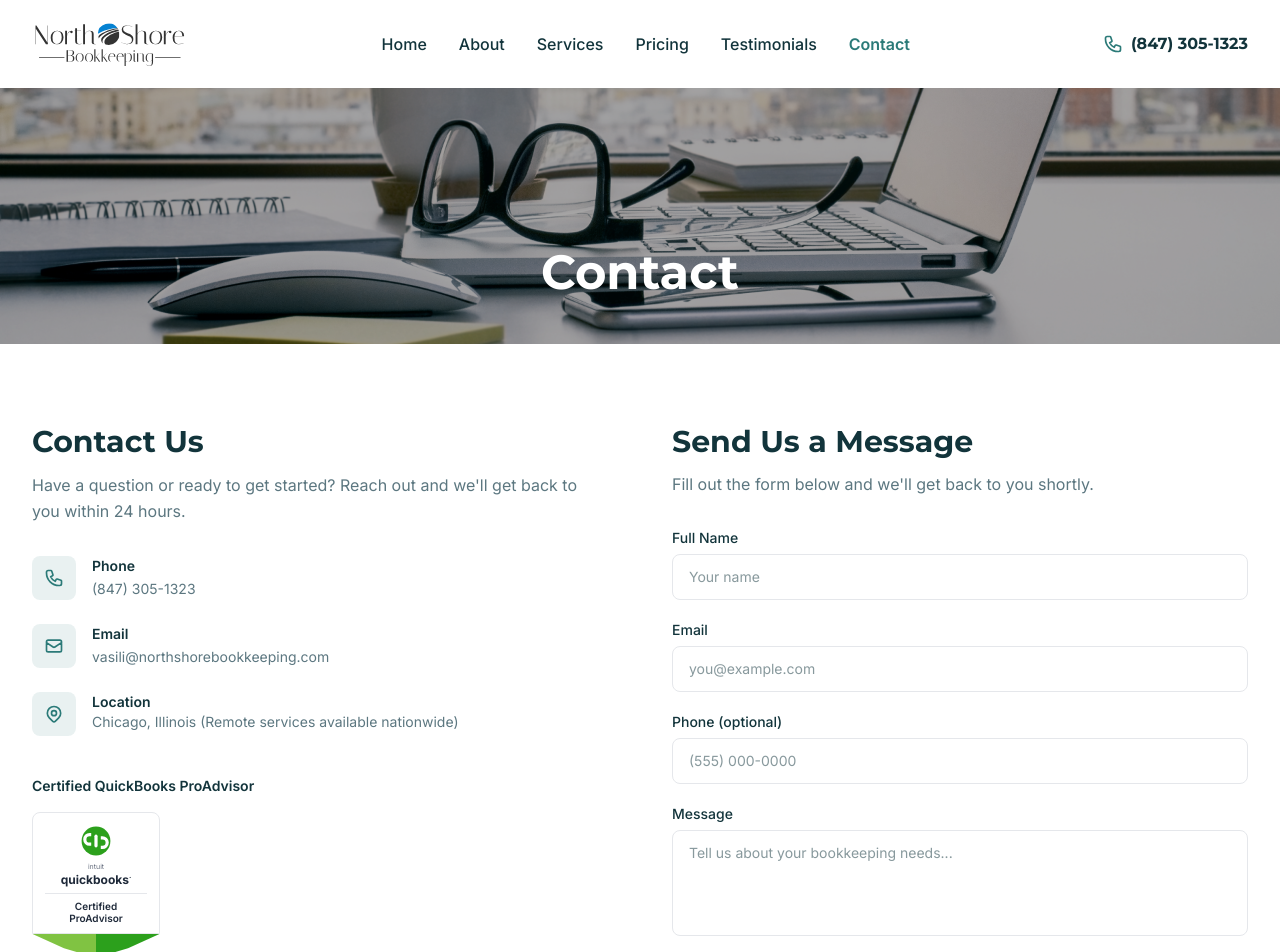
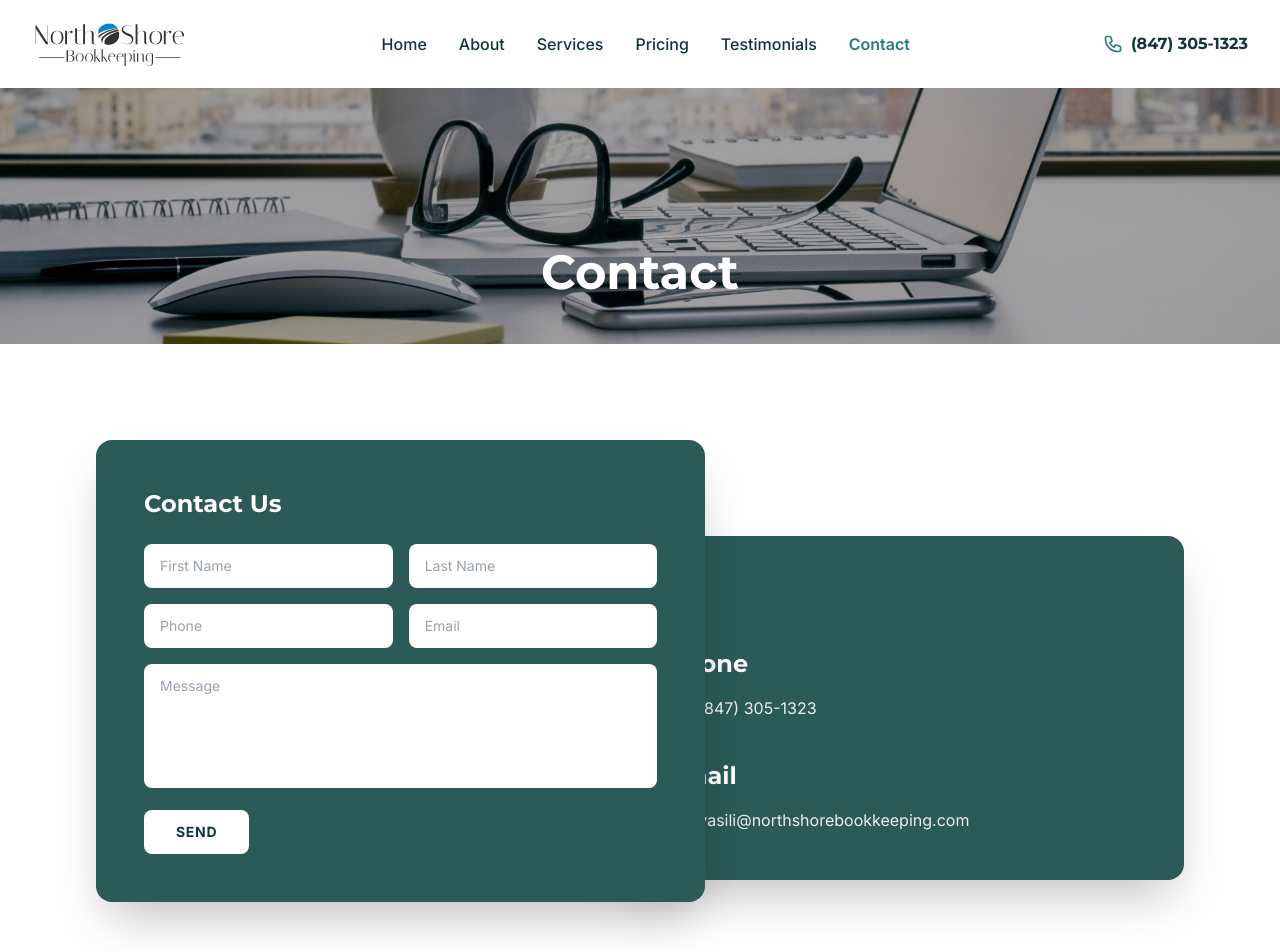
Before and after one commit to ch444444/Bookeeping, a Next.js app: page /contact in a window 1280 px wide. Shown: the top 952 px of the page. Built offline with nearby package versions, Linux system fonts and the light colour scheme.

Commit message:
Restyle contact main section as overlapping teal form + info cards; remove social links

```diff
--- a/src/app/contact/page.tsx
+++ b/src/app/contact/page.tsx
@@ -1,49 +1,100 @@
 "use client";
 
+import { useState } from "react";
 import { motion } from "framer-motion";
 import SectionWrapper from "@/components/SectionWrapper";
-import ContactForm from "@/components/ContactForm";
 
-function ProAdvisorBadge() {
+const CARD = "bg-[#2b5a58]";
+
+function ContactCardForm() {
+  const [formData, setFormData] = useState({
+    firstName: "",
+    lastName: "",
+    phone: "",
+    email: "",
+    message: "",
+  });
+  const [submitted, setSubmitted] = useState(false);
+
+  const handleSubmit = (e: React.FormEvent) => {
+    e.preventDefault();
+    // Placeholder — connect to your preferred form backend (Formspree, etc.)
+    setSubmitted(true);
+  };
+
+  const field =
+    "w-full px-4 py-3 rounded-lg bg-white text-text-dark placeholder-gray-400 text-sm outline-none focus:ring-2 focus:ring-white/50 transition-all";
+
+  if (submitted) {
     return (
-    <div className="inline-block w-32">
-      <div className="bg-white rounded-t-lg px-3 pt-3 pb-2 text-center border border-gray-200">
-        <div className="flex justify-center mb-1.5">
-          <svg className="w-8 h-8" viewBox="0 0 40 40" fill="none">
-            <circle cx="20" cy="20" r="18" fill="#2CA01C" />
-            <path
-              d="M14 14h-2a4 4 0 000 8h2v4h-2a8 8 0 010-16h2v4zm12 12h2a4 4 0 000-8h-2v-4h2a8 8 0 010 16h-2v-4z"
-              fill="white"
-            />
-            <rect x="18" y="12" width="4" height="16" rx="2" fill="white" />
-          </svg>
-        </div>
-        <p className="text-[7px] text-gray-500 leading-tight">intuit</p>
-        <p className="text-xs font-bold text-gray-800 leading-tight">
-          quickbooks<span className="text-[7px] align-top">.</span>
-        </p>
-        <div className="border-t border-gray-200 mt-1.5 pt-1.5">
-          <p className="text-[10px] font-semibold text-gray-800 leading-tight">
-            Certified
-          </p>
-          <p className="text-[10px] font-semibold text-gray-800 leading-tight">
-            ProAdvisor
+      <div className="text-center py-10">
+        <div className="text-4xl mb-4 text-white">&#10003;</div>
+        <h3 className="text-xl font-bold text-white mb-2 font-[family-name:var(--font-heading)]">
+          Thank you!
+        </h3>
+        <p className="text-white/80">
+          We&apos;ve received your message and will get back to you shortly.
         </p>
       </div>
-      </div>
-      <div className="relative">
-        <div className="flex">
-          <div
-            className="w-1/2 h-6 bg-[#80C342]"
-            style={{ clipPath: "polygon(0 0, 100% 0, 100% 100%, 50% 60%)" }}
+    );
+  }
+
+  return (
+    <form onSubmit={handleSubmit} className="space-y-4">
+      <div className="grid sm:grid-cols-2 gap-4">
+        <input
+          type="text"
+          required
+          value={formData.firstName}
+          onChange={(e) =>
+            setFormData({ ...formData, firstName: e.target.value })
+          }
+          className={field}
+          placeholder="First Name"
         />
-          <div
-            className="w-1/2 h-6 bg-[#2CA01C]"
-            style={{ clipPath: "polygon(0 0, 100% 0, 50% 60%, 0 100%)" }}
+        <input
+          type="text"
+          required
+          value={formData.lastName}
+          onChange={(e) =>
+            setFormData({ ...formData, lastName: e.target.value })
+          }
+          className={field}
+          placeholder="Last Name"
         />
       </div>
+      <div className="grid sm:grid-cols-2 gap-4">
+        <input
+          type="tel"
+          value={formData.phone}
+          onChange={(e) => setFormData({ ...formData, phone: e.target.value })}
+          className={field}
+          placeholder="Phone"
+        />
+        <input
+          type="email"
+          required
+          value={formData.email}
+          onChange={(e) => setFormData({ ...formData, email: e.target.value })}
+          className={field}
+          placeholder="Email"
+        />
       </div>
-    </div>
+      <textarea
+        required
+        rows={5}
+        value={formData.message}
+        onChange={(e) => setFormData({ ...formData, message: e.target.value })}
+        className={`${field} resize-none`}
+        placeholder="Message"
+      />
+      <button
+        type="submit"
+        className="bg-white text-text-dark px-8 py-3 rounded-lg font-bold text-sm uppercase tracking-wider hover:bg-white/90 transition-all"
+      >
+        Send
+      </button>
+    </form>
   );
 }
 
@@ -66,30 +117,40 @@ export default function ContactPage() {
       </section>
 
       {/* Contact Content */}
-      <SectionWrapper className="py-16 lg:py-20 bg-white">
-        <div className="max-w-7xl mx-auto px-4 sm:px-6 lg:px-8">
-          <div className="grid lg:grid-cols-2 gap-16">
-            {/* Contact info */}
+      <SectionWrapper className="py-16 lg:py-24 bg-white">
+        <div className="max-w-6xl mx-auto px-4 sm:px-6 lg:px-8">
+          <div className="flex flex-col lg:flex-row lg:items-start">
+            {/* Form card */}
             <motion.div
               initial={{ opacity: 0, y: 30 }}
               whileInView={{ opacity: 1, y: 0 }}
               viewport={{ once: true }}
               transition={{ duration: 0.5 }}
+              className={`relative z-10 w-full lg:w-[56%] ${CARD} rounded-2xl p-8 lg:p-12 shadow-2xl`}
             >
-              <h2 className="text-3xl font-bold text-text-dark mb-3 font-[family-name:var(--font-heading)]">
+              <h2 className="text-2xl font-bold text-white mb-6 font-[family-name:var(--font-heading)]">
                 Contact Us
               </h2>
-              <p className="text-text-muted mb-8 leading-relaxed">
-                Have a question or ready to get started? Reach out and
-                we&apos;ll get back to you within 24 hours.
-              </p>
+              <ContactCardForm />
+            </motion.div>
 
-              <div className="space-y-6">
-                {/* Phone */}
-                <div className="flex items-start gap-4">
-                  <div className="w-11 h-11 bg-primary/10 rounded-lg flex items-center justify-center flex-shrink-0">
+            {/* Info card */}
+            <motion.div
+              initial={{ opacity: 0, y: 30 }}
+              whileInView={{ opacity: 1, y: 0 }}
+              viewport={{ once: true }}
+              transition={{ duration: 0.5, delay: 0.1 }}
+              className={`w-full lg:w-[52%] ${CARD} rounded-2xl p-8 lg:p-12 shadow-2xl -mt-4 lg:mt-24 lg:-ml-[8%] pt-14 lg:pt-28`}
+            >
+              <h3 className="text-2xl font-bold text-white mb-4 font-[family-name:var(--font-heading)]">
+                Phone
+              </h3>
+              <a
+                href="tel:+18473051323"
+                className="flex items-center gap-3 text-white/90 hover:text-white transition-colors"
+              >
                 <svg
-                      className="w-5 h-5 text-primary"
+                  className="w-5 h-5 flex-shrink-0"
                   fill="none"
                   stroke="currentColor"
                   viewBox="0 0 24 24"
@@ -101,23 +162,18 @@ export default function ContactPage() {
                     d="M3 5a2 2 0 012-2h3.28a1 1 0 01.948.684l1.498 4.493a1 1 0 01-.502 1.21l-2.257 1.13a11.042 11.042 0 005.516 5.516l1.13-2.257a1 1 0 011.21-.502l4.493 1.498a1 1 0 01.684.949V19a2 2 0 01-2 2h-1C9.716 21 3 14.284 3 6V5z"
                   />
                 </svg>
-                  </div>
-                  <div>
-                    <p className="font-semibold text-text-dark text-sm">Phone</p>
-                    <a
-                      href="tel:+18473051323"
-                      className="text-text-muted text-sm hover:text-primary transition-colors"
-                    >
                 (847) 305-1323
               </a>
-                  </div>
-                </div>
 
-                {/* Email */}
-                <div className="flex items-start gap-4">
-                  <div className="w-11 h-11 bg-primary/10 rounded-lg flex items-center justify-center flex-shrink-0">
+              <h3 className="text-2xl font-bold text-white mt-10 mb-4 font-[family-name:var(--font-heading)]">
+                Email
+              </h3>
+              <a
+                href="mailto:vasili@northshorebookkeeping.com"
+                className="flex items-center gap-3 text-white/90 hover:text-white transition-colors break-all"
+              >
                 <svg
-                      className="w-5 h-5 text-primary"
+                  className="w-5 h-5 flex-shrink-0"
                   fill="none"
                   stroke="currentColor"
                   viewBox="0 0 24 24"
@@ -129,75 +185,8 @@ export default function ContactPage() {
                     d="M3 8l7.89 5.26a2 2 0 002.22 0L21 8M5 19h14a2 2 0 002-2V7a2 2 0 00-2-2H5a2 2 0 00-2 2v10a2 2 0 002 2z"
                   />
                 </svg>
-                  </div>
-                  <div>
-                    <p className="font-semibold text-text-dark text-sm">Email</p>
-                    <a
-                      href="mailto:vasili@northshorebookkeeping.com"
-                      className="text-text-muted text-sm hover:text-primary transition-colors"
-                    >
                 vasili@northshorebookkeeping.com
               </a>
-                  </div>
-                </div>
-
-                {/* Location */}
-                <div className="flex items-start gap-4">
-                  <div className="w-11 h-11 bg-primary/10 rounded-lg flex items-center justify-center flex-shrink-0">
-                    <svg
-                      className="w-5 h-5 text-primary"
-                      fill="none"
-                      stroke="currentColor"
-                      viewBox="0 0 24 24"
-                    >
-                      <path
-                        strokeLinecap="round"
-                        strokeLinejoin="round"
-                        strokeWidth={2}
-                        d="M17.657 16.657L13.414 20.9a1.998 1.998 0 01-2.827 0l-4.244-4.243a8 8 0 1111.314 0z"
-                      />
-                      <path
-                        strokeLinecap="round"
-                        strokeLinejoin="round"
-                        strokeWidth={2}
-                        d="M15 11a3 3 0 11-6 0 3 3 0 016 0z"
-                      />
-                    </svg>
-                  </div>
-                  <div>
-                    <p className="font-semibold text-text-dark text-sm">
-                      Location
-                    </p>
-                    <p className="text-text-muted text-sm">
-                      Chicago, Illinois (Remote services available nationwide)
-                    </p>
-                  </div>
-                </div>
-              </div>
-
-              {/* Certified ProAdvisor */}
-              <div className="mt-10">
-                <p className="font-semibold text-text-dark text-sm mb-4">
-                  Certified QuickBooks ProAdvisor
-                </p>
-                <ProAdvisorBadge />
-              </div>
-            </motion.div>
-
-            {/* Form */}
-            <motion.div
-              initial={{ opacity: 0, y: 30 }}
-              whileInView={{ opacity: 1, y: 0 }}
-              viewport={{ once: true }}
-              transition={{ duration: 0.5, delay: 0.1 }}
-            >
-              <h2 className="text-3xl font-bold text-text-dark mb-3 font-[family-name:var(--font-heading)]">
-                Send Us a Message
-              </h2>
-              <p className="text-text-muted mb-8">
-                Fill out the form below and we&apos;ll get back to you shortly.
-              </p>
-              <ContactForm />
             </motion.div>
           </div>
         </div>
```
Lines whose indentation alone changed are shown as unchanged.
